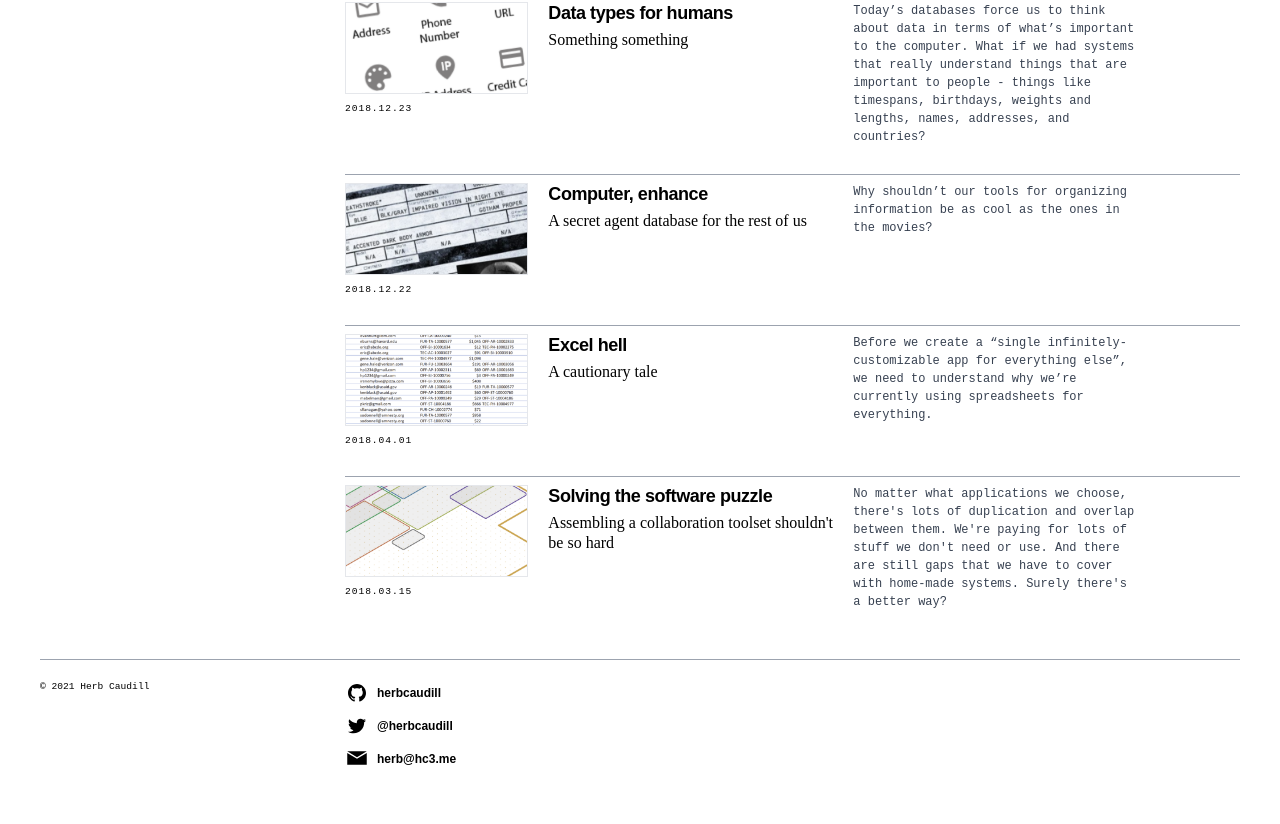
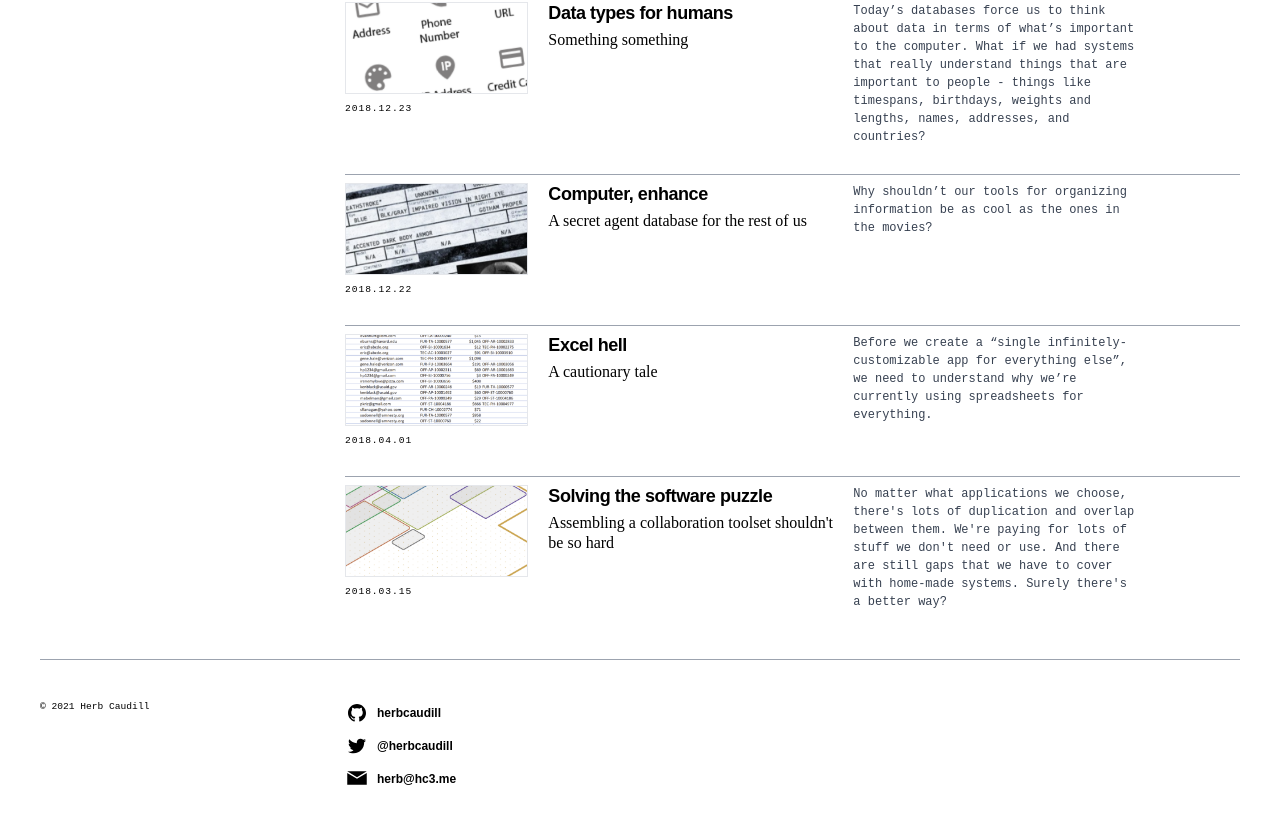
Before and after one commit to HerbCaudill/herbcaudill.com, a Next.js app: page / in a window 1280 px wide. Shown: the part 441-1265 px from the top of the page. Before the commit the page ends 1231 px from the top, so only its background shows below. Built offline with nearby package versions, Linux system fonts and the light colour scheme; what @savvywombat/tailwindcss-grid-areas would draw is missing.

Commit message:
components/Footer.tsx: tweak spacing

```diff
--- a/components/Footer.tsx
+++ b/components/Footer.tsx
@@ -17,8 +17,10 @@ export const Footer: React.FC<{ className?: string }> = ({ className }) => {
     <footer
       className={`${className}
         grid grid-cols-4 gap-5
-        border-t border-gray-400 p-5 -m-5
-        md:p-0 md:pt-5 md:-m-0`}
+        border-t border-gray-400
+        p-5 py-10 md:p-0 md:py-10
+        mt-5 -mx-5 md:-m-0
+        `}
     >
       <>
         <div className="hidden md:block col-span-1 font-mono text-2xs">
```
